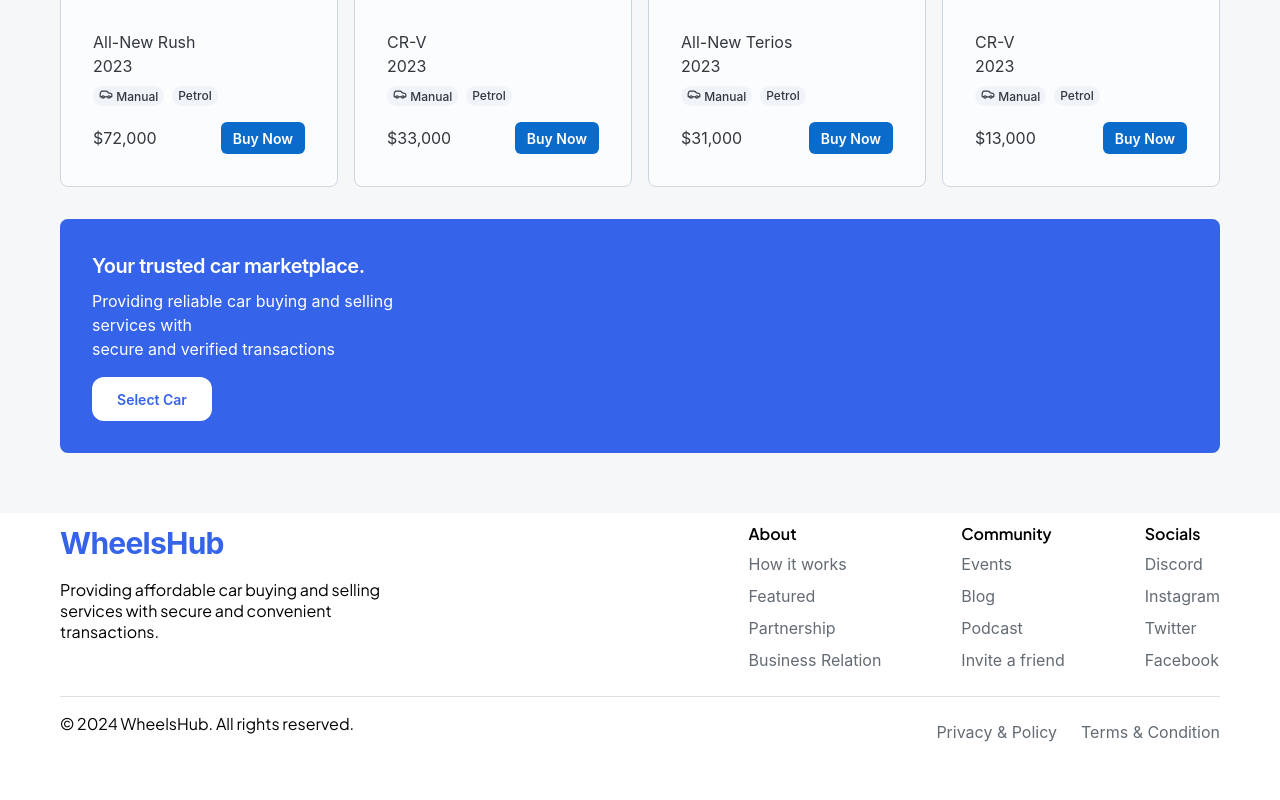
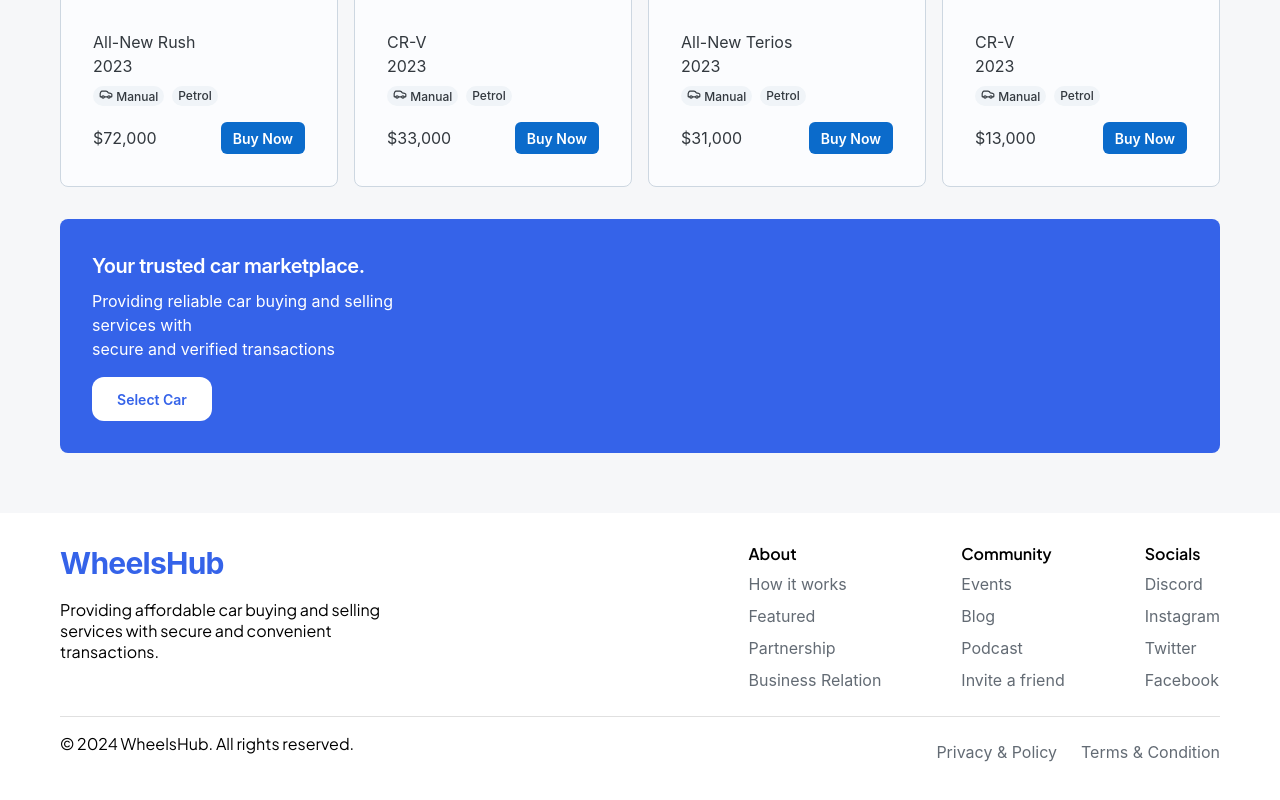
Before and after one commit to annabellaals/Wheelshub, a React (Create React App) app in the folder frontend/: page / in a window 1280 px wide. Shown: the part 1198-1998 px from the top of the page. Before the commit the page ends 1958 px from the top, so only its background shows below. Built offline with nearby package versions, Linux system fonts and the light colour scheme.

Commit message:
adding some spaces for footer

```diff
--- a/frontend/src/components/Footer.js
+++ b/frontend/src/components/Footer.js
@@ -36,7 +36,7 @@ const Footer = () => {
   return (
     <Box
       sx={{
-        padding: { xs: "10px 20px", md: "10px 60px" },
+        padding: { xs: "30px 20px", md: "30px 60px" },
         bgcolor: "#FFFFFF",
       }}
     >
```
